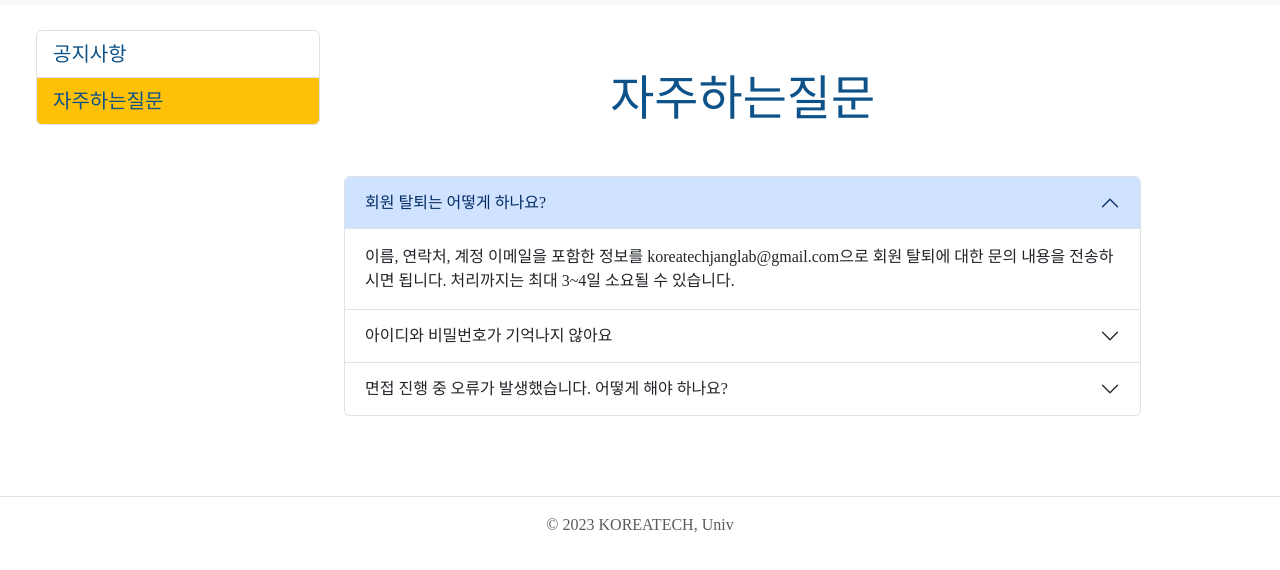
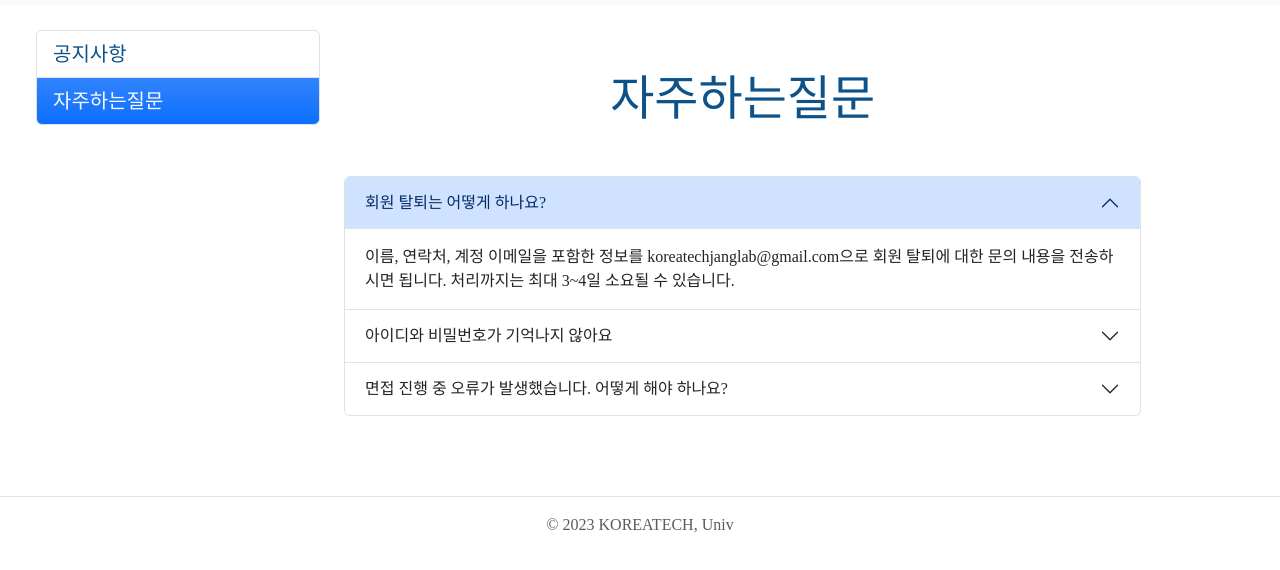
Before and after one commit to toodox/kut_stt, a website: page STT_page_0313/functions/public/자주하는질문.html in a window 1280 px wide. Shown: the part 82-652 px from the top of the page. Drawn offline with nearby package versions, Linux system fonts and the light colour scheme; no server answers; a web font is replaced by a local one.

Commit message:
Update 자주하는질문.html

```diff
--- a/STT_page_0313/functions/public/자주하는질문.html
+++ b/STT_page_0313/functions/public/자주하는질문.html
@@ -85,7 +85,7 @@
                 <!-- 사이드바 메뉴목록1 -->
                 <ul class="list-group text-decoration-none border-warining">
                     <li class="list-group-item"><a class= "text-decoration-none font-navy lead" href="/announcement">공지사항</a></li>
-                    <li class="list-group-item text-light bg-warning"><a class= "text-decoration-none font-navy lead" href="/questions">자주하는질문</a></li>
+                    <li class="list-group-item bg-primary bg-gradient"><a class= "text-decoration-none text-light lead" href="/questions">자주하는질문</a></li>
                 </ul>
             </div>
         </div>
```
